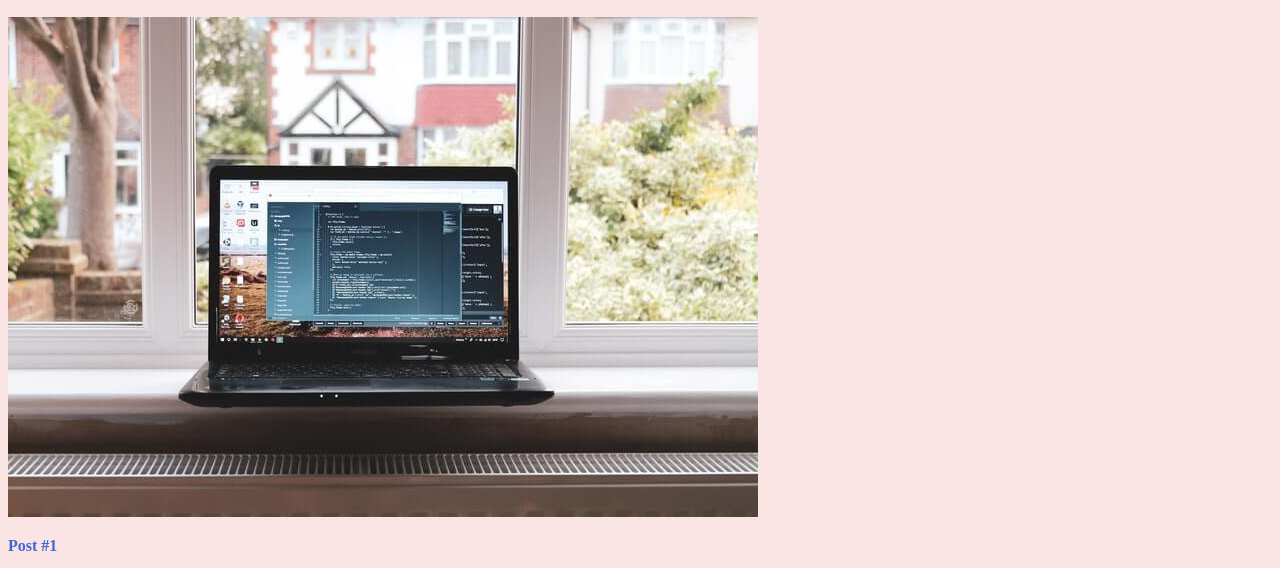
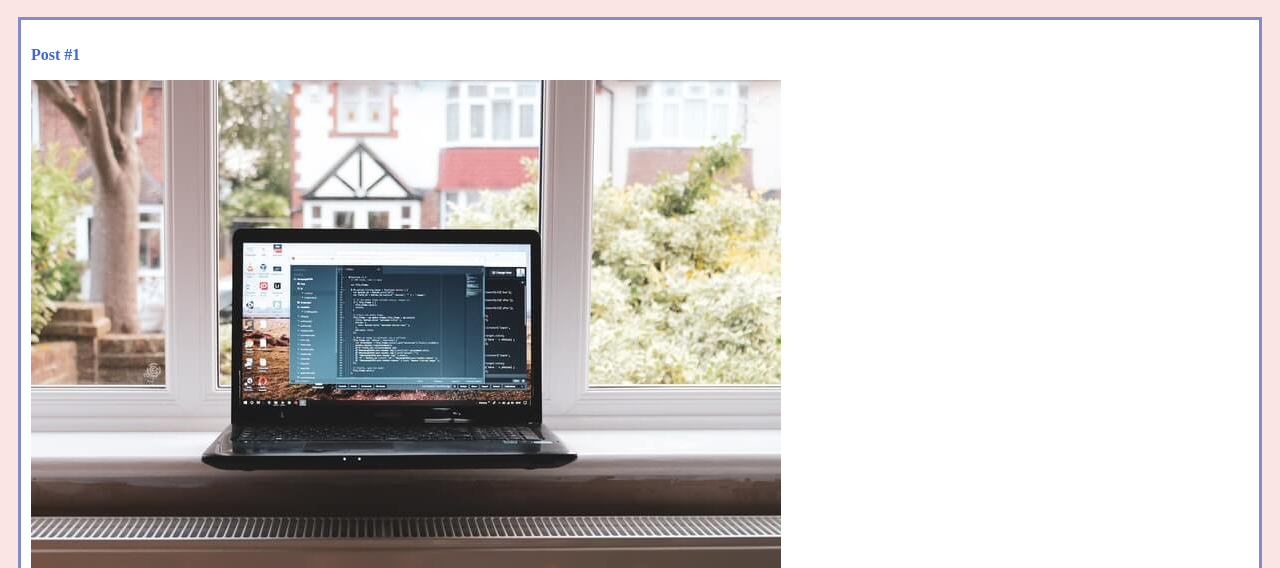
Before and after one commit to Mariana-Caetano/html-css-course, a plain HTML site: page index.html in a window 1280 px wide. Shown: the part 222-790 px from the top of the page. Drawn offline with Linux system fonts and the light colour scheme.

Commit message:
new id and classes + their styles

```diff
--- a/index.html
+++ b/index.html
@@ -15,12 +15,13 @@
    <section>
        <header>
            <h2 class="subtitle">Posts</h2>
-           <img src="./img/photo-1529603992250-a55acb77d146.jpg" alt="Laptop com editor ecódigo na tela em frente a
-           uma janela,que tem vista para uma casa no estilo chalé">
+
        </header>
-       <article>
+       <article class="post">
            <header>
                <h3 class="post-title">Post #1</h3>
+               <img src="./img/photo-1529603992250-a55acb77d146.jpg" alt="Laptop com editor ecódigo na tela em frente a
+           uma janela,que tem vista para uma casa no estilo chalé">
            </header>
            <p>Lorem, ipsum dolor sit amet consectetur adipisicing elit.
             <br>
--- a/style.css
+++ b/style.css
@@ -9,3 +9,10 @@ body {
 .post-title{
     font-size: 16px;
 }
+
+.post {
+    background-color: #ffffff;
+    padding: 10px;
+    border: 3px solid #858bc9;
+    margin: 10px;
+}
```
